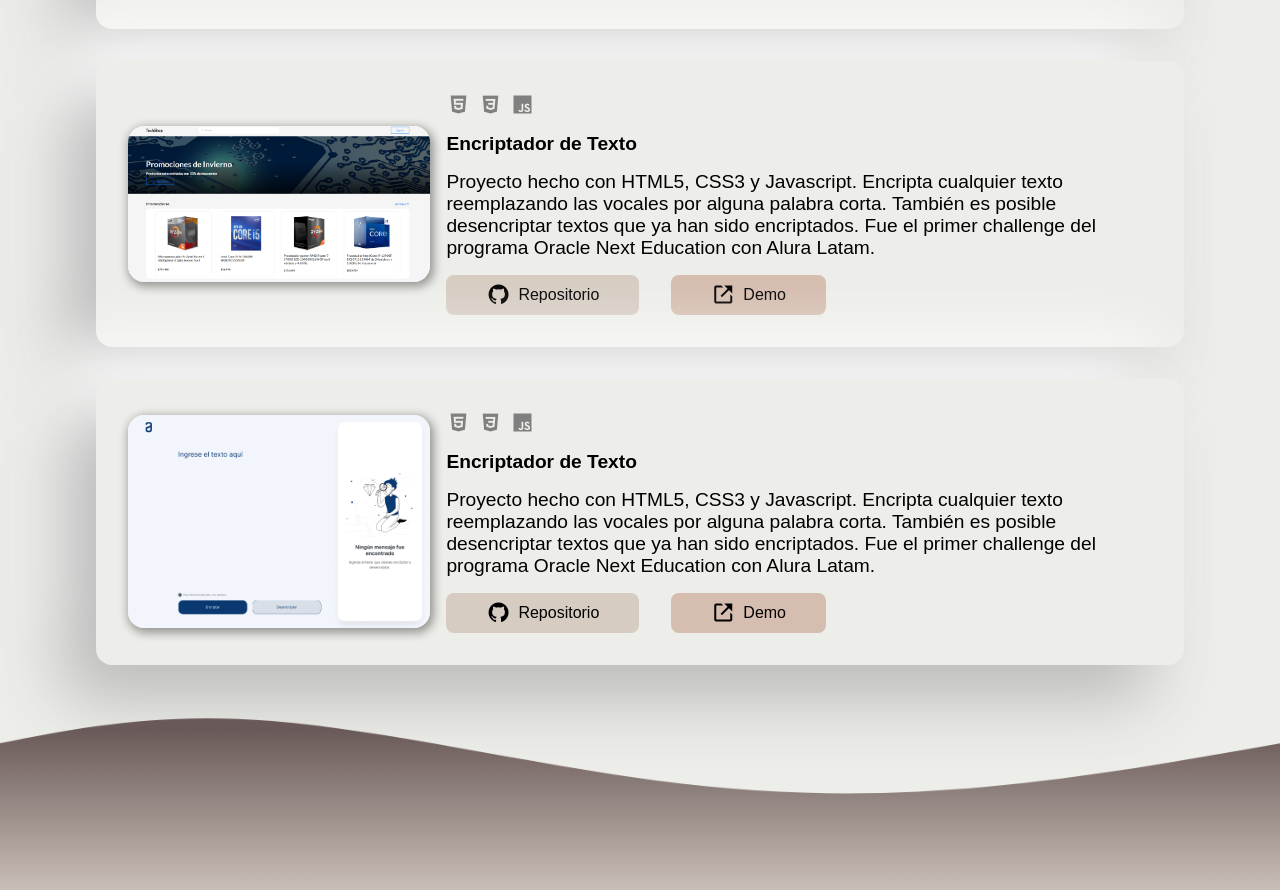
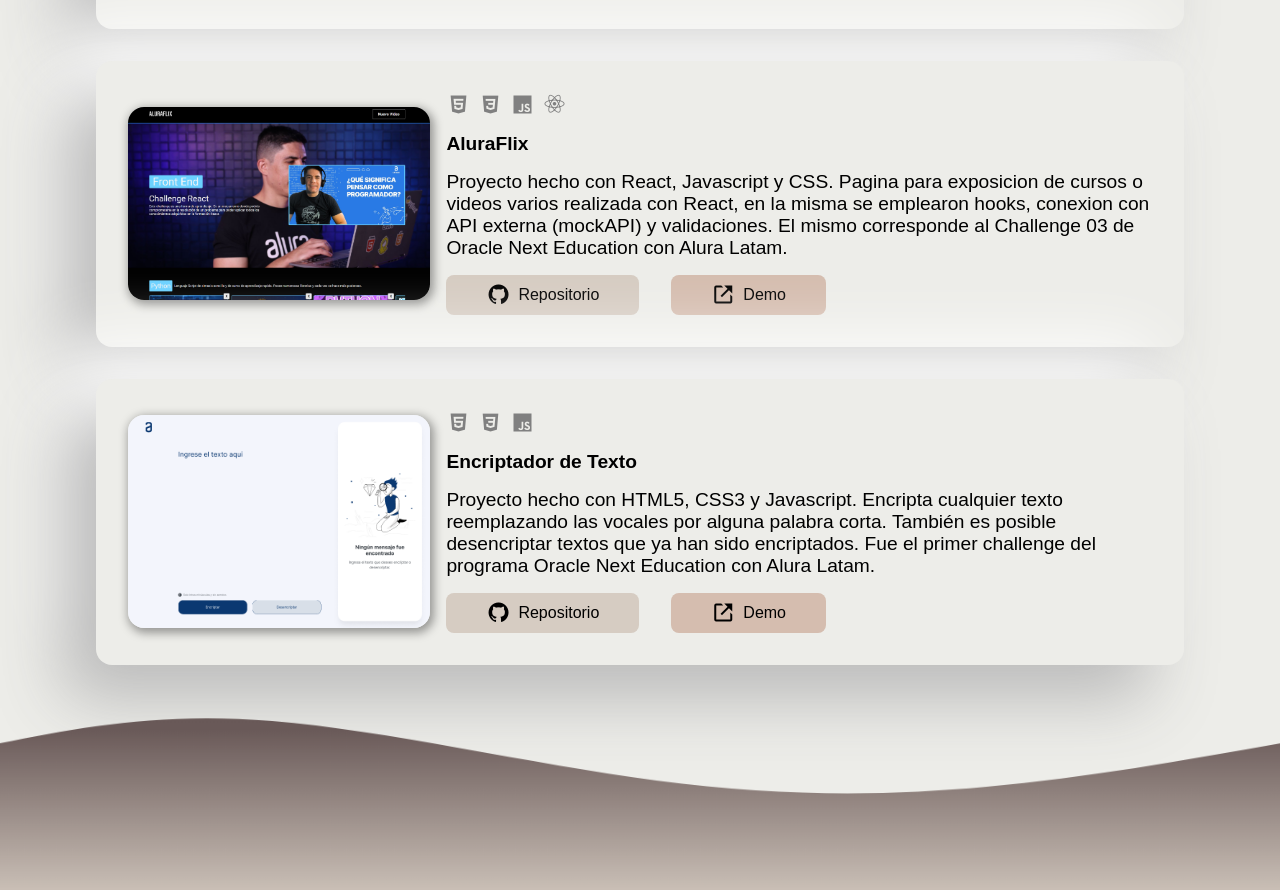
Before and after one commit to MrForii/Challenge-Portfolio-Oracle, a website: page index.html in a window 1280 px wide. Shown: the part 4303-5193 px from the top of the page. Drawn offline with nearby package versions, Linux system fonts and the light colour scheme; a web font is replaced by a local one.

Commit message:
create project aluraflix

```diff
--- a/index.html
+++ b/index.html
@@ -259,19 +259,20 @@
 
                     <div class="card-2">
                         <div class="card-img-2">
-                            <img src="./img/project/alurageek.png" alt="">
+                            <img src="./img/project/aluraflix.png" alt="">
                         </div>
                         <div class="projects-details">
                             <div class="tools">
                                 <i class='bx bxl-html5'></i>
                                 <i class='bx bxl-css3' ></i>
                                 <i class='bx bxl-javascript'></i>
+                                <i class='bx bxl-react'></i>
                             </div>
-                            <h4>Encriptador de Texto</h4>
-                            <p>Proyecto hecho con HTML5, CSS3 y Javascript. Encripta cualquier texto reemplazando las vocales por alguna palabra corta. También es posible desencriptar textos que ya han sido encriptados. Fue el primer challenge del programa Oracle Next Education con Alura Latam.</p>
+                            <h4>AluraFlix</h4>
+                            <p>Proyecto hecho con React, Javascript y CSS. Pagina para exposicion de cursos o videos varios realizada con React, en la misma se emplearon hooks, conexion con API externa (mockAPI) y validaciones. El mismo corresponde al Challenge 03 de Oracle Next Education con Alura Latam.</p>
                             <div class="proj-btn">
-                                <a class="btn-1" href="https://github.com/MrForii/Challenge01" target="_blank"><i class='bx bxl-github'></i> Repositorio</a>
-                                <a class="btn-2" href="https://mrforii.github.io/Challenge01/" target="_blank"><i class='bx bx-link-external'></i>Demo</a>
+                                <a class="btn-1" href="https://github.com/MrForii/AluraFlix-Challenge-03" target="_blank"><i class='bx bxl-github'></i> Repositorio</a>
+                                <a class="btn-2" href="https://alura-flix-challenge-03.vercel.app" target="_blank"><i class='bx bx-link-external'></i>Demo</a>
                             </div>
                         </div>
                     </div>
```
Also changed, not shown: img/project/aluraflix.png (added).
